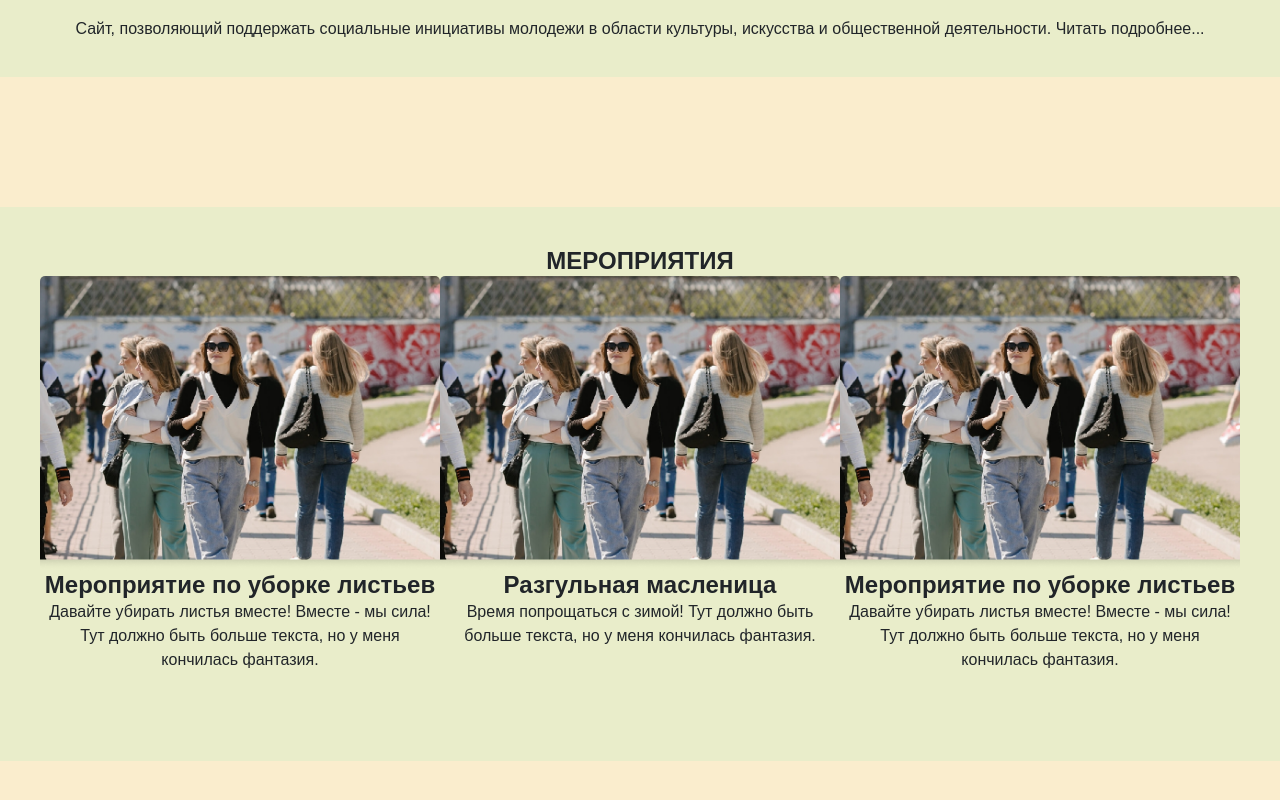
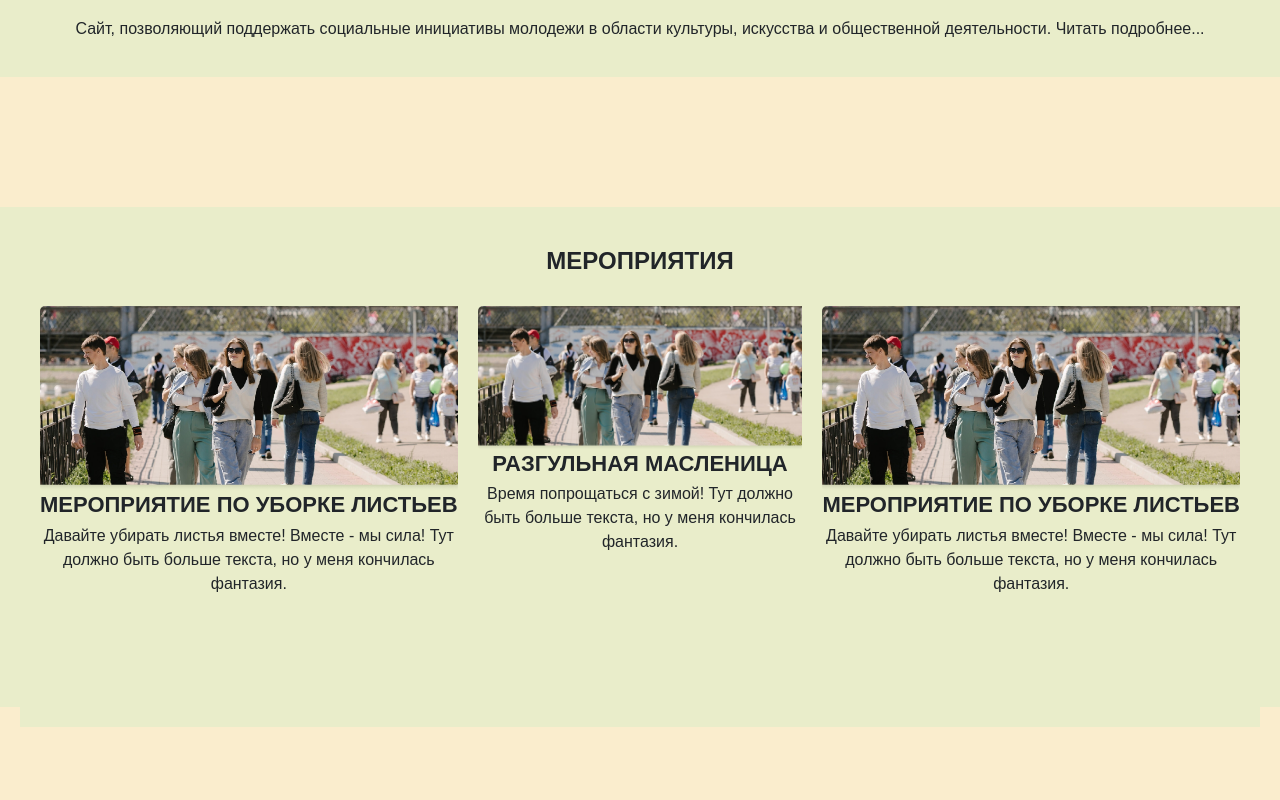
Before and after one commit to 1nastya3425/DigitalWind, a React (Vite) app in the folder frontend/digital-wild/: page / in a window 1280 px wide. Shown: the part 690-1490 px from the top of the page. Built offline with nearby package versions, Linux system fonts and the light colour scheme; no server answers; the HTML template or start-up script is replaced by a standard one.

Commit message:
Редактирование карточек на главной

```diff
--- a/frontend/digital-wild/index.html
+++ b/frontend/digital-wild/index.html
@@ -2,9 +2,9 @@
 <html lang="en">
   <head>
     <meta charset="UTF-8" />
-    <link rel="icon" type="image/svg+xml" href="/vite.svg" />
+    <link rel="icon" type="image/svg+xml" href="../images/logo.png" />
     <meta name="viewport" content="width=device-width, initial-scale=1.0" />
-    <title>Vite + React</title>
+    <title>Искусство будущего</title>
   </head>
   <body>
     <div id="root"></div>
--- a/frontend/digital-wild/src/components/EventsSection.css
+++ b/frontend/digital-wild/src/components/EventsSection.css
@@ -2,37 +2,44 @@
   background-color: #FEFADF;
 }
 
-
 .events-section {
-  background-color: #E9EDCA ;
+  background-color: #E9EDCA;
   padding: 20px;
   text-align: center;
   margin-bottom: 150px;
+  height: 500px;
 }
 
-.events-title {
+.events-section .events-title {
   font-size: 24px;
-  margin-bottom: 40px;
+  margin: 0px 0px 30px 0px;
 }
 
 .events {
   display: flex;
-  justify-content: center; /* Выравнивание по центру */
+  flex-wrap: nowrap;
+  justify-content: center;
+  gap: 20px;
+  flex-direction: row;
 }
 
-.event-image-container {
-  flex: 1;
+.event-image-container .event-image {
+  width: 100%;
   height: 100%;
+  border-radius: 5px 0 0 5px;
+  object-fit: cover;
+  flex-shrink: 0;
+  margin: 0;
 }
 
 .event-card {
-  width: calc(33.33% - 20px);
-  margin: 10px;
+  width: calc(33.33% - 20px); /* Три колонки на широких экранах */
   background-color: #fff;
   border-radius: 5px;
   box-shadow: 0 2px 4px rgba(0, 0, 0, 0.1);
   padding: 10px;
   position: relative; /* Для позиционирования псевдоэлемента */
+  overflow: hidden; /* Обеспечиваем обрезку содержимого */
 }
 
 
@@ -45,39 +52,43 @@
   object-fit: cover;
   margin: 0;
 }
+@media (max-width: 768px) {
+  .event-card {
+    width: calc(50% - 20px); /* Две колонки на средних экранах */
+  }
+}
 
-.event-title {
-  font-size: 18px;
-  margin-bottom: 10px;
+@media (max-width: 480px) {
+  .event-card {
+    width: 100%; /* Одна колонка на маленьких экранах */
+  }
+  .event-title {
+    font-size: 16px; /* Уменьшаем размер заголовка */
+  }
+
+  .event-description {
+    font-size: 12px; /* Уменьшаем размер текста */
+  }
+}
+
+.event-image-container {
+  width: 100%; /* Ширина контейнера для изображения */
+  overflow: hidden; /* Обрезаем изображение при необходимости */
+}
+
+.events-details .event-title {
+  font-size: 22px;
+  margin: 0;
+  white-space: nowrap;
+  overflow: hidden;
+  text-overflow: ellipsis;
+  margin-bottom: 5px;
 }
 
 .event-description {
   font-size: 14px;
   line-height: 1.5;
+  white-space: nowrap; /* Отключаем перенос строк */
+  overflow: hidden; /* Обрезаем содержимое */
+  text-overflow: ellipsis; /* Добавляем многоточие */
 }
-
-/* Адаптивный зеленый фон */
-.event-card::before {
-  content: '';
-  position: absolute;
-  top: 0;
-  left: 0;
-  right: 0;
-  bottom: 0;
-  background-color: #E9EDCA ; /* Цвет фона */
-  z-index: -1; /* Псевдоэлемент находится под текстом */
-  border-radius: 5px;
-}
-
-/* Медиа-запросы */
-@media (max-width: 768px) {
-  .event-card {
-    width: calc(50% - 20px); /* На мобильных устройствах две колонки */
-  }
-
-  @media (max-width: 480px) {
-    .event-card {
-      width: 100%; /* На очень маленьких экранах одна колонка */
-    }
-  }
-}
--- a/frontend/digital-wild/src/components/EventsSection.jsx
+++ b/frontend/digital-wild/src/components/EventsSection.jsx
@@ -34,7 +34,7 @@
               />
             </div>
             <div className="events-details">
-              <h3 className="events-title">{event.title}</h3>
+              <h3 className="event-title">{event.title}</h3>
               <p className="events-description">{event.description}</p>
             </div>
           </div>
--- a/frontend/digital-wild/src/components/NewsSection.jsx
+++ b/frontend/digital-wild/src/components/NewsSection.jsx
@@ -31,13 +31,6 @@
           alt="Slide 2"
         />
       </Carousel.Item>
-      <Carousel.Item>
-        <img
-          className="d-block w-100"
-          src="./src/images/people.png"
-          alt="Slide 2"
-        />
-      </Carousel.Item>
     </Carousel>
 
     <div className='data'>
--- a/frontend/digital-wild/src/components/PostCreation.jsx
+++ b/frontend/digital-wild/src/components/PostCreation.jsx
@@ -146,6 +146,7 @@
               <select
                 value={category}
                 onChange={(e) => setCategory(e.target.value)}
+                required
               >
                 <option value="">Выберите категорию</option>
                 <option value="спорт">Спорт</option>
```
